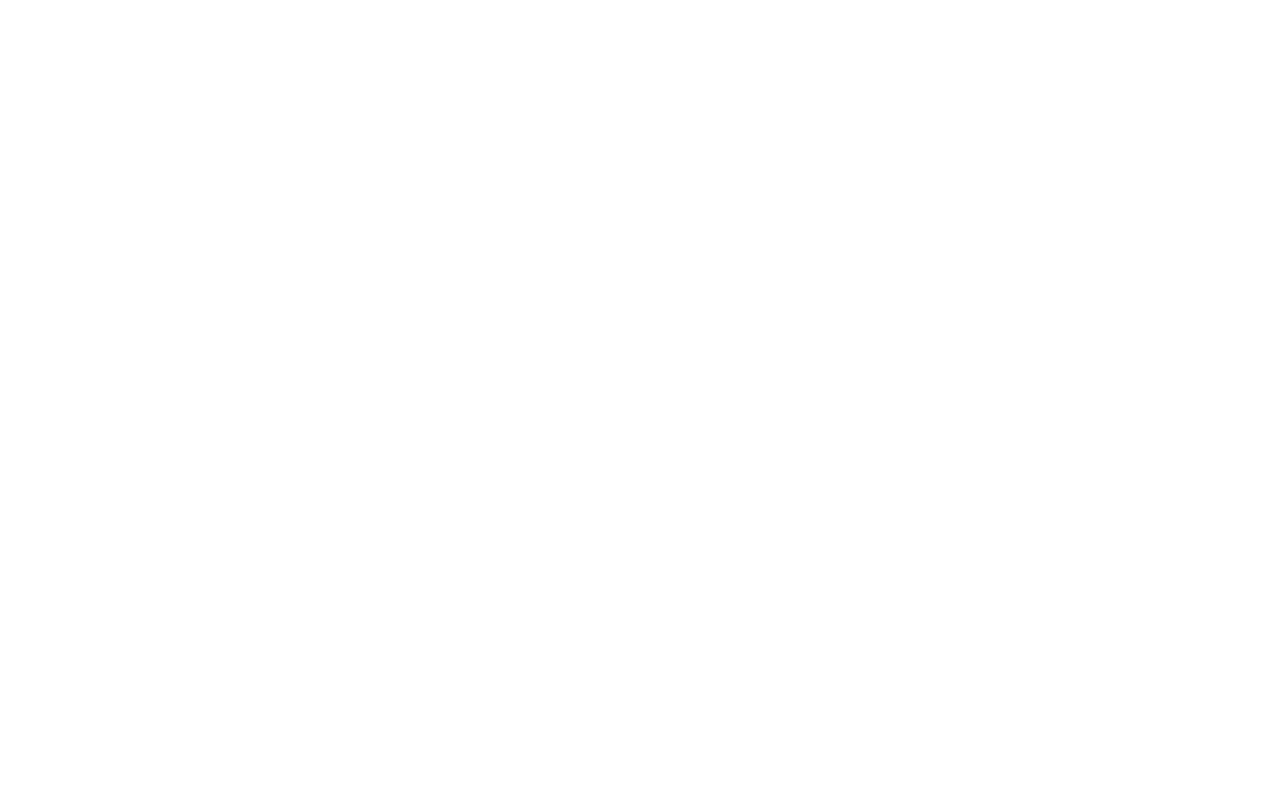
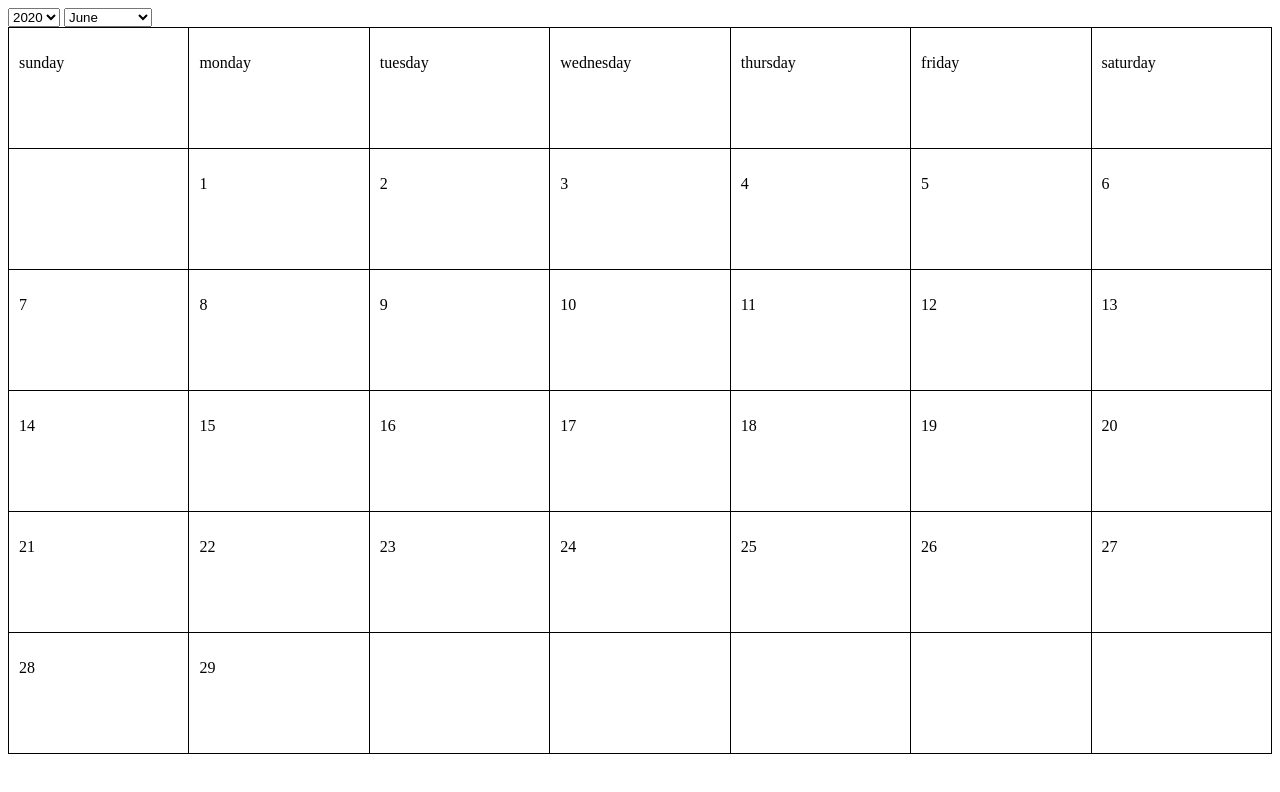
Before and after one commit to abir4l/meeting-booking, a plain HTML site: page index.html in a window 1280 px wide. Drawn offline with Linux system fonts and the light colour scheme.

Commit message:
calendar render

```diff
--- a/index.html
+++ b/index.html
@@ -3,12 +3,21 @@
 <head>
 	<meta charset="UTF-8">
 	<title>Calendar</title>
+	<link rel="stylesheet" href="style.css">
 </head>
 <body>
+	<div class="controls">
+		<select name="currentYear" id="year">
 
+		</select>
+		<select  id="month" onchange="monthChange()">
+
+		</select>
+
+	</div>
 	<div class="calendar">
 		<div class="week-container">
-			<div class="week">
+			<div class="week days">
 				<div class="day">
 					<p></p>
 				</div>
@@ -33,7 +42,7 @@
 			</div>
 		</div>
 		<div class="week-container">
-			<div class="week">
+			<div class="week dates">
 				<div class="day">
 					<p></p>
 				</div>
@@ -58,7 +67,7 @@
 			</div>
 		</div>
 		<div class="week-container">
-			<div class="week">
+			<div class="week dates">
 				<div class="day">
 					<p></p>
 				</div>
@@ -83,7 +92,7 @@
 			</div>
 		</div>
 		<div class="week-container">
-			<div class="week">
+			<div class="week dates">
 				<div class="day">
 					<p></p>
 				</div>
@@ -108,7 +117,32 @@
 			</div>
 		</div>
 		<div class="week-container">
-			<div class="week">
+			<div class="week dates">
+				<div class="day">
+					<p></p>
+				</div>
+				<div class="day">
+					<p></p>
+				</div>
+				<div class="day">
+					<p></p>
+				</div>
+				<div class="day">
+					<p></p>
+				</div>
+				<div class="day">
+					<p></p>
+				</div>
+				<div class="day">
+					<p></p>
+				</div>
+				<div class="day">
+					<p></p>
+				</div>
+			</div>
+		</div>
+		<div class="week-container">
+			<div class="week dates">
 				<div class="day">
 					<p></p>
 				</div>
@@ -135,6 +169,6 @@
 	</div>
 
 
-
+<script src="script.js"></script>
 </body>
 </html>
--- /dev/null
+++ b/script.js
@@ -0,0 +1,71 @@
+const monthNames = ["January", "February", "March", "April", "May", "June",
+  "July", "August", "September", "October", "November", "December"
+];
+
+var currentYear = new Date().getFullYear();
+var currentMonth = { value :new Date().toLocaleString('default', { month: 'long' }), id:new Date().getMonth()};
+
+function resetCaneldar(){
+	calendarDays = document.querySelectorAll('.week.dates>.day>p');
+	for(let i = 0; i < calendarDays.length;i++){
+		calendarDays[i].innerText = '';
+	}
+}
+
+function displayDayNames(){
+	days = [ "sunday","monday","tuesday","wednesday","thursday","friday","saturday"];
+
+	daysOfWeek = document.querySelectorAll('.week.days>.day>p');
+
+	for(i = 0;i<days.length;i++){
+		daysOfWeek[i].innerText = days[i];
+	}
+}
+
+
+function calendarControls(){
+
+	yearControl = document.querySelector('#year');
+	monthControl = document.querySelector('#month');
+
+	for (let i = 2010; i <= currentYear; i++) {
+		if(i == currentYear){
+			yearControl.innerHTML += "<option selected >"+i+"</option>";
+		}
+		else
+			yearControl.innerHTML += "<option value='"+i+"'>"+i+"</option>";
+	}
+
+	for (let i = 0 ; i < 12; i++) {
+		if(currentMonth.id == i){
+			monthControl.innerHTML += "<option selected value='"+i+"' >"+monthNames[i]+"</option>";
+		}
+		else
+			monthControl.innerHTML += "<option value='"+i+"' >"+monthNames[i]+"</option>";
+	}
+
+}
+
+
+
+function populateCalendar(){
+	resetCaneldar();
+	totalDays = new Date(currentYear,(currentMonth.id + 1),0).getDate();
+	calendarDays = document.querySelectorAll('.week.dates>.day>p');
+	startDay = new Date(currentYear,(currentMonth.id)).getDay();
+	for(let i = 0; i < totalDays;i++){
+		if( i < startDay){
+			continue;
+		}
+		calendarDays[i].innerText = (i+1)-startDay;
+	}
+}
+
+function monthChange(){
+	monthControl = document.querySelector('#month');
+	currentMonth = { value : monthNames[monthControl.selectedIndex], id:monthControl.selectedIndex};
+	populateCalendar();
+}
+populateCalendar();
+calendarControls();
+displayDayNames();
--- a/style.css
+++ b/style.css
@@ -0,0 +1,26 @@
+.calendar{
+	border: 1px solid black;
+}
+
+.week{
+	display: flex;
+	justify-content: space-around;
+}
+.week-container{
+	border-bottom: 1px solid black;
+
+}
+.week-container:last-child{
+	border-bottom:none;
+}
+
+.day{
+	border-right: 1px solid black;
+	width:14%;
+  height:100px;
+  padding:10px;
+}
+
+.day:last-child{
+	border-right: none;
+}
```
